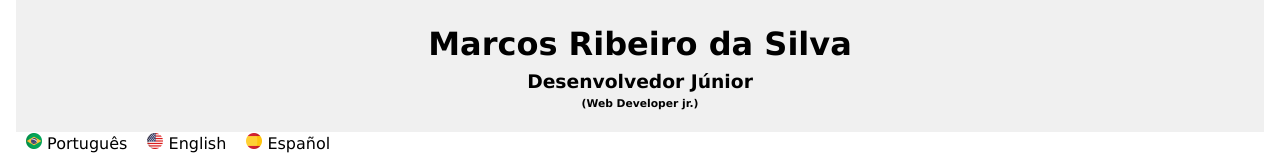
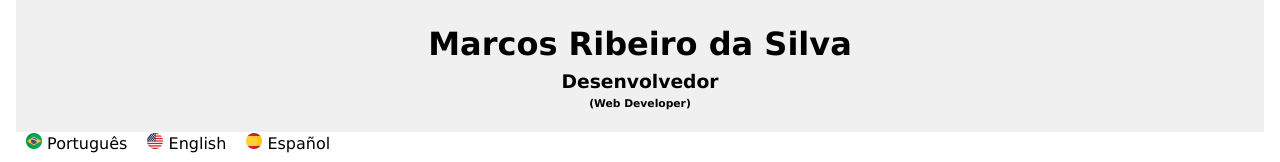
Before and after one commit to marcostupan/curriculum, a plain HTML site: page index.html in a window 1280 px wide. Shown: the top 162 px of the page. Drawn offline with Linux system fonts and the light colour scheme.

Commit message:
atualização titulo

```diff
--- a/index.html
+++ b/index.html
@@ -9,8 +9,8 @@
   <body>
     <div class="header">
         <h1>Marcos Ribeiro da Silva</h1>
-        <h3>Desenvolvedor Júnior</h2>
-        <h6>(Web Developer jr.)</h6>
+        <h3>Desenvolvedor</h2>
+        <h6>(Web Developer)</h6>
     </div>
 
     <nav>
```
